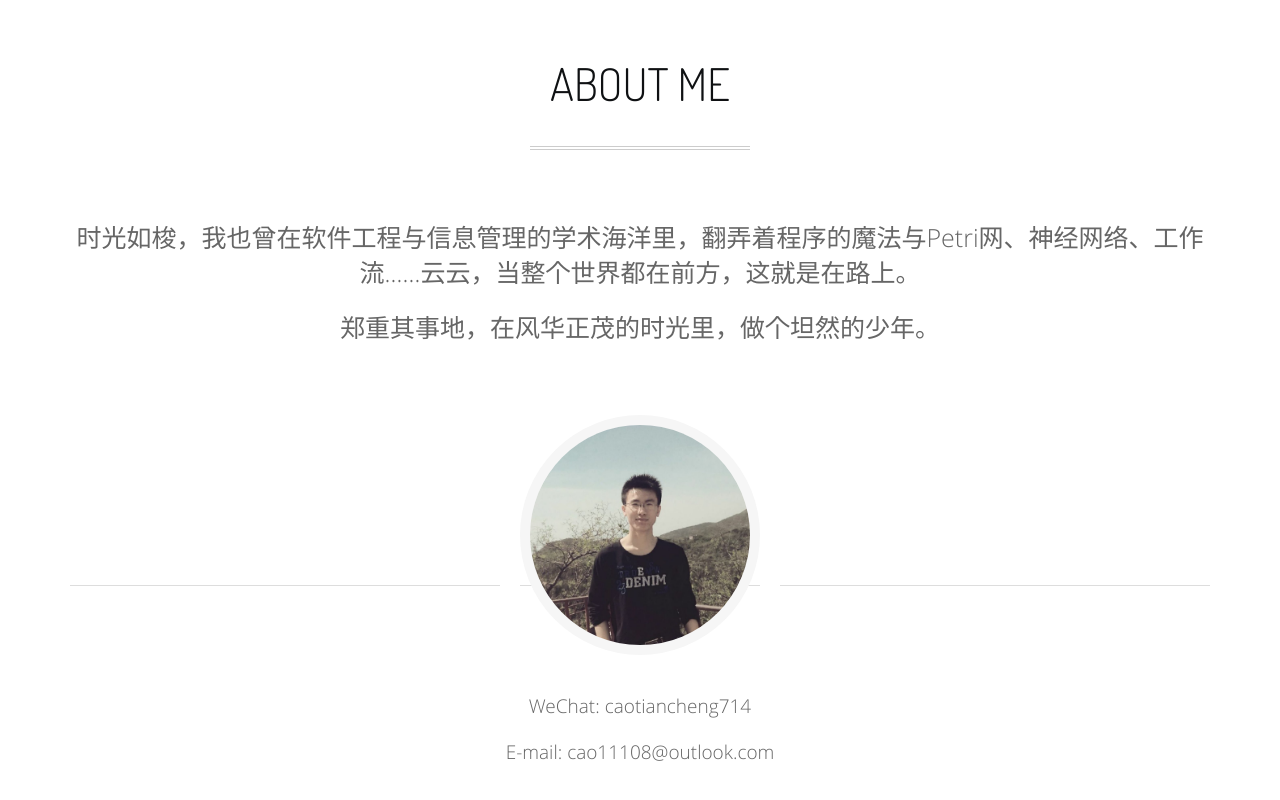
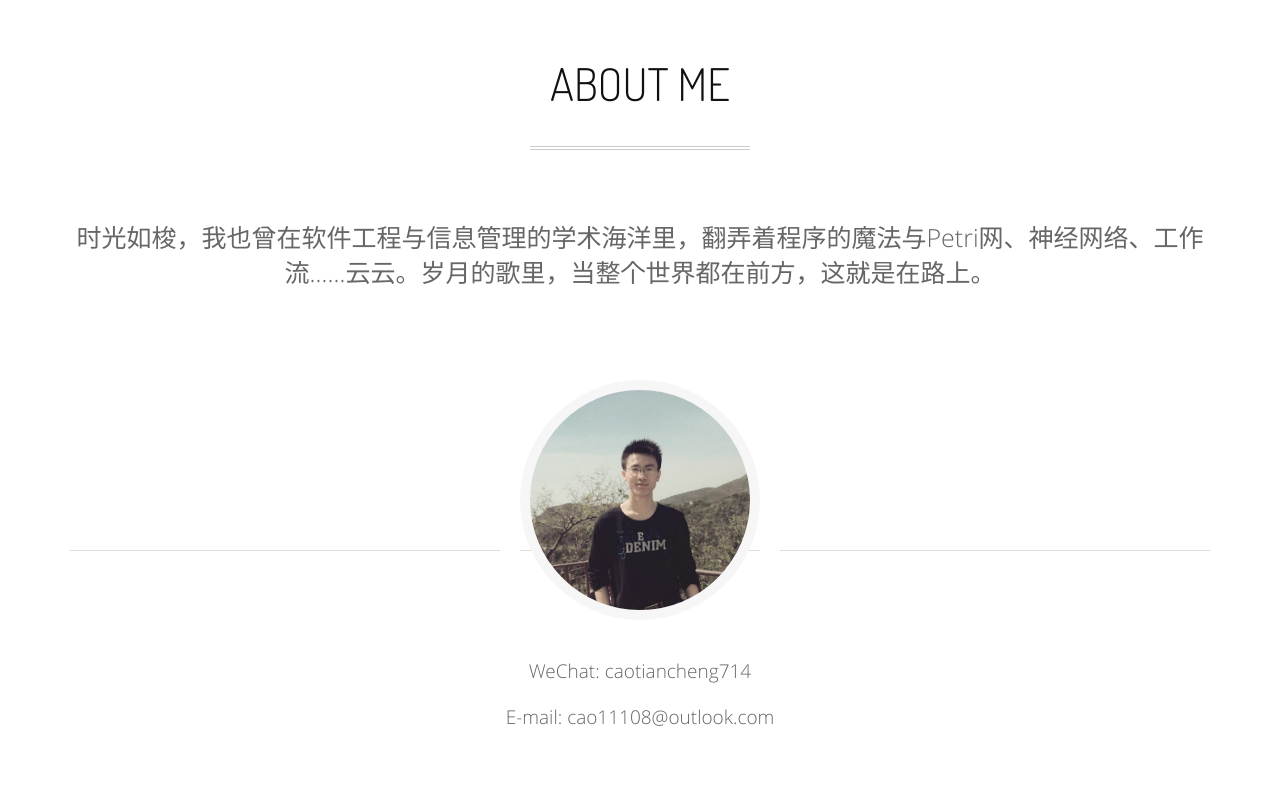
Before and after one commit to caotiancheng/caotiancheng.github.io, a plain HTML site: page index.html in a window 1280 px wide. Shown: the part 849-1649 px from the top of the page. Drawn offline with nearby package versions, Linux system fonts and the light colour scheme.

Commit message:
gengxin
hello

```diff
--- a/index.html
+++ b/index.html
@@ -151,8 +151,8 @@ var _hmt = _hmt || [];
         <div class="divider"><!-- lines divider --></div>
 
           <article class="text-center big-paragraph">
-            <p>时光如梭，我也曾在软件工程与信息管理的学术海洋里，翻弄着程序的魔法与Petri网、神经网络、工作流……云云，当整个世界都在前方，这就是在路上。</p>
-            	<p>郑重其事地，在风华正茂的时光里，做个坦然的少年。</p>
+            <p>时光如梭，我也曾在软件工程与信息管理的学术海洋里，翻弄着程序的魔法与Petri网、神经网络、工作流……云云。岁月的歌里，当整个世界都在前方，这就是在路上。</p>
+            	<p></p>
           </article>
 
           <div class="me-picture text-center">
```
Also changed, not shown: 1 other file.
